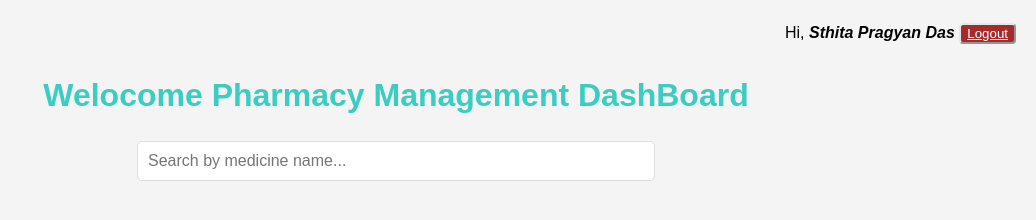
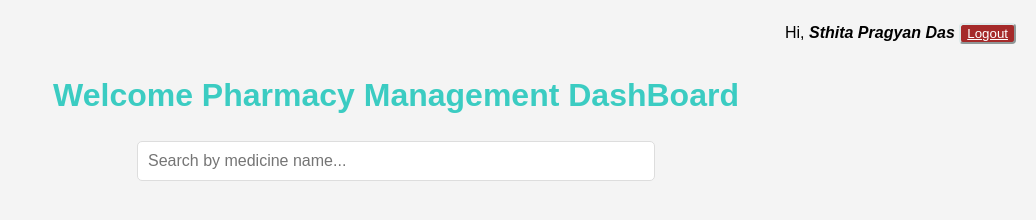
Before and after one commit to SthitaPragyandas/Pharmacy-Management-System, a plain HTML site: page mediciene.html in a window 1280 px wide. Shown: the whole page, without its empty margins (244-1280 px from the left). Drawn offline with Linux system fonts and the light colour scheme; no server answers.

Commit message:
Update mediciene.html

```diff
--- a/mediciene.html
+++ b/mediciene.html
@@ -12,7 +12,7 @@
         <button id="logoutBtn" style="background-color: brown; color: white; border-radius: 4px; border-color: rgb(223, 235, 235); cursor: pointer; margin-bottom: 10px"><u>Logout</u></button>
     </div>
     <div  style="margin-top: 50px;">
-        <h1>Welocome Pharmacy Management DashBoard</h1>
+        <h1>Welcome Pharmacy Management DashBoard</h1>
 
 
     </div>
```
